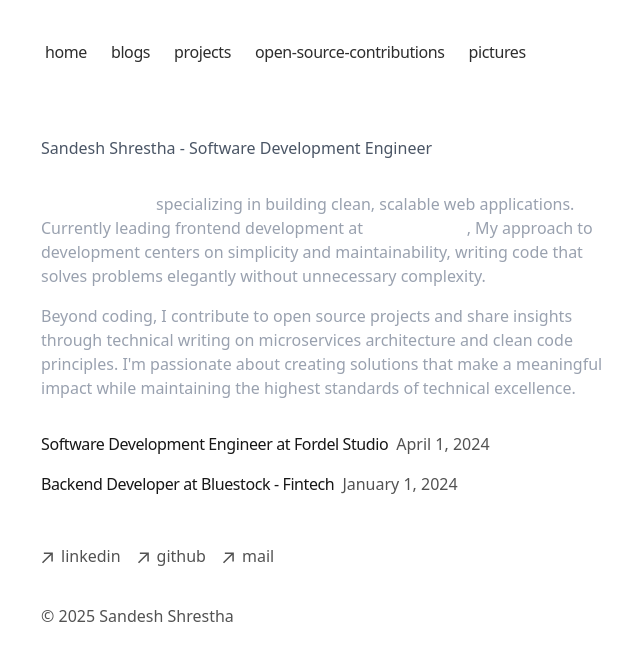
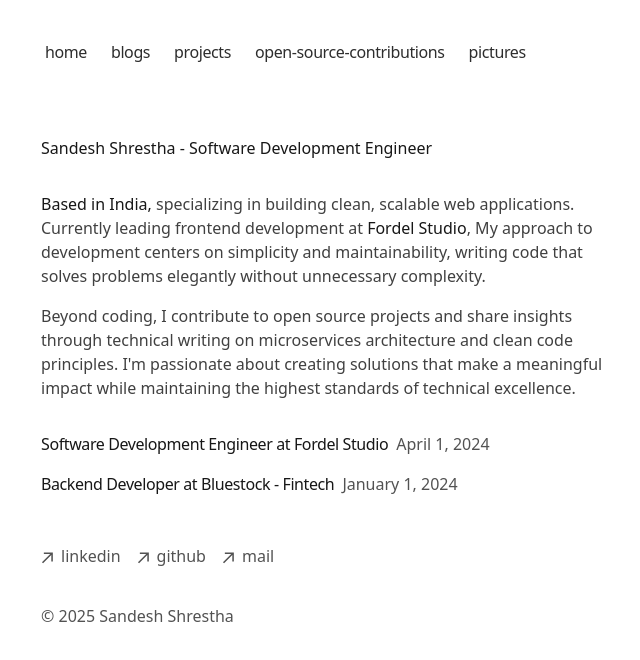
Before and after one commit to yoursandeshshrestha/Portfolio, a Next.js app: page / in a window 1280 px wide. Shown: the top 660 px of the page, without its empty margins (311-951 px from the left). Built offline with nearby package versions, Linux system fonts and the light colour scheme.

Commit message:
style: Update text colors for improved readability in page.tsx

```diff
--- a/src/app/page.tsx
+++ b/src/app/page.tsx
@@ -55,14 +55,14 @@ export default function Home() {
         dangerouslySetInnerHTML={{ __html: JSON.stringify(jsonLd) }}
       />
       <div>
-        <div className="flex flex-col gap-4 text-gray-400">
-          <h1 className="text-base text-gray-600 dark:text-gray-300 mb-4">
+        <div className="flex flex-col gap-4 text-neutral-700">
+          <h1 className="text-base text-neutral-900 mb-4">
             Sandesh Shrestha - Software Development Engineer
           </h1>
           <p>
             <Link
               href={"https://www.mapsofindia.com/"}
-              className="text-white hover:underline"
+              className="text-neutral-900 hover:underline"
               target="_blank"
             >
               Based in India,
@@ -71,7 +71,7 @@ export default function Home() {
             leading frontend development at{" "}
             <Link
               href={"https://fordelstudios.com"}
-              className="text-white hover:underline"
+              className="text-neutral-900 hover:underline"
               target="_blank"
             >
               Fordel Studio
```
